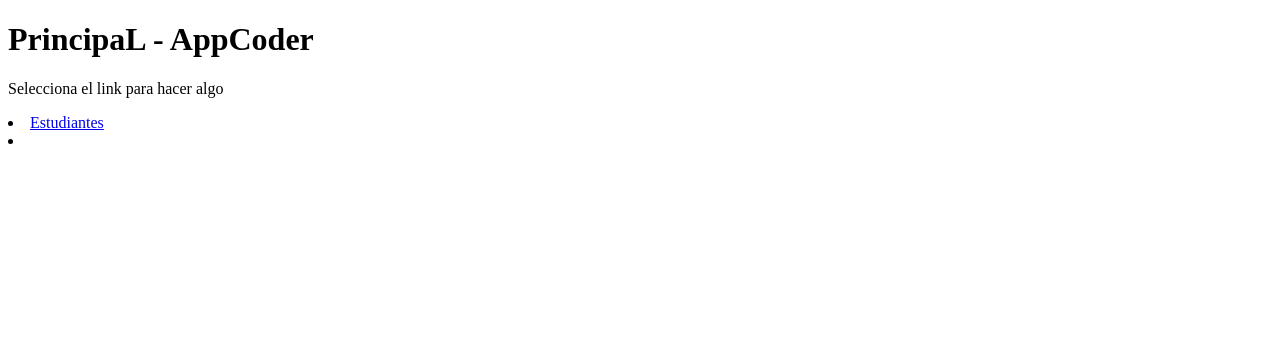
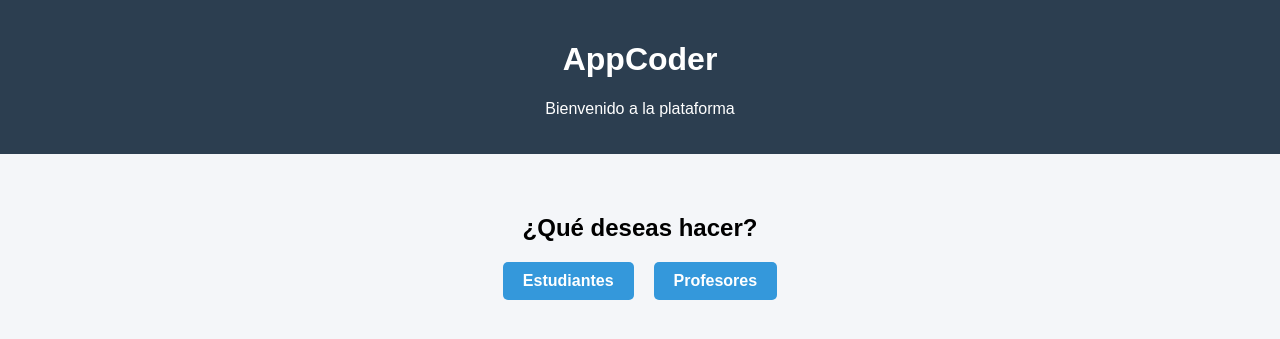
Before and after one commit to Ivn9889/ejemplo_clase, a Django app: template AppCoder/templates/AppCoder/index.html in a window 1280 px wide. Shown: the top 339 px of the page. Run offline with Django 5.2, Linux system fonts and the light colour scheme; the template is opened without the code that fills it, so the values that code supplies are empty.

Commit message:
se hizo más bello el inicio

```diff
--- a/AppCoder/templates/AppCoder/index.html
+++ b/AppCoder/templates/AppCoder/index.html
@@ -3,13 +3,70 @@
 <head>
     <meta charset="UTF-8">
     <meta name="viewport" content="width=device-width, initial-scale=1.0">
-    <title>Inicio</title>
+    <title>Inicio - AppCoder</title>
+    <style>
+        body {
+            font-family: Arial, sans-serif;
+            background-color: #f4f6f9;
+            margin: 0;
+            padding: 0;
+            display: flex;
+            flex-direction: column;
+            align-items: center;
+        }
+
+        header {
+            background-color: #2c3e50;
+            width: 100%;
+            padding: 20px 0;
+            color: white;
+            text-align: center;
+            margin-bottom: 40px;
+        }
+
+        .contenido {
+            text-align: center;
+        }
+
+        .menu {
+            list-style: none;
+            padding: 0;
+            display: flex;
+            gap: 20px;
+            justify-content: center;
+        }
+
+        .menu li {
+            background-color: #3498db;
+            padding: 10px 20px;
+            border-radius: 5px;
+        }
+
+        .menu li a {
+            text-decoration: none;
+            color: white;
+            font-weight: bold;
+        }
+
+        .menu li:hover {
+            background-color: #2980b9;
+        }
+    </style>
 </head>
 <body>
-    <h1> PrincipaL - AppCoder</h1>
-    <p> Selecciona el link para hacer algo </p>
-    <li><a href="{% url 'AppCoder:lista_estudiantes' %}">Estudiantes</li>
-    <li><a href="{% url 'AppCoder:lista_profesores'  %}"></li>
+
+    <header>
+        <h1>AppCoder</h1>
+        <p>Bienvenido a la plataforma</p>
+    </header>
+
+    <div class="contenido">
+        <h2>¿Qué deseas hacer?</h2>
+        <ul class="menu">
+            <li><a href="{% url 'AppCoder:lista_estudiantes' %}">Estudiantes</a></li>
+            <li><a href="{% url 'AppCoder:lista_profesores' %}">Profesores</a></li>
+        </ul>
+    </div>
 
 </body>
 </html>
--- a/AppCoder/templates/AppCoder/profesores.html
+++ b/AppCoder/templates/AppCoder/profesores.html
@@ -8,7 +8,7 @@
 <h1>Lista de Profesores</h1>
 <ul>
     {% for profesor in profesores %}
-        <li>{{ profesor.nombre }} {{ profesor.apellido }} - {{profesor.profesion}} </li>
+        <li>{{ profesor.nombre }} {{ profesor.apellido }}  {{profesor.profesion}} </li>
     {% endfor %}
 </ul>
 <body>
--- a/MiProyecto/urls.py
+++ b/MiProyecto/urls.py
@@ -19,5 +19,5 @@ from django.urls import path, include
 
 urlpatterns = [
     path('admin/', admin.site.urls),
-    path('AppCoder/', include('AppCoder.urls'))
+    path('', include('AppCoder.urls'))
 ]
```
